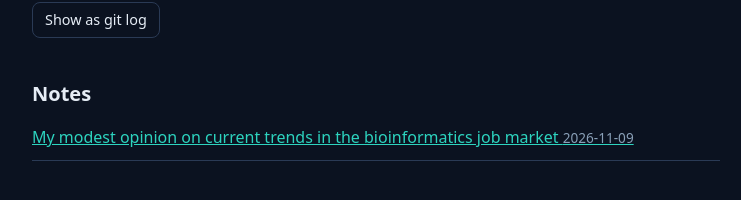
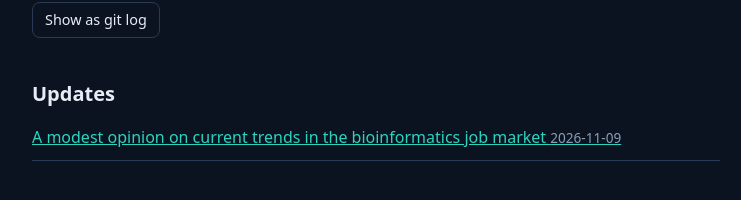
Before and after one commit to mohanadhussein/mohanadhussein.github.io, a plain HTML site: page index.html in a window 1280 px wide. Shown: the part 1216-1416 px from the top of the page, without its empty margins (264-1005 px from the left). Drawn offline with Linux system fonts and the light colour scheme.

Commit message:
Update index.html

```diff
--- a/index.html
+++ b/index.html
@@ -32,10 +32,10 @@
   </section>
 
   <section id="blog">
-    <h2>Notes</h2>
+    <h2>Updates</h2>
     <ul class="posts">
       <li>
-        <a href="blog/first-post.html">My modest opinion on current trends in the bioinformatics job market
+        <a href="blog/first-post.html">A modest opinion on current trends in the bioinformatics job market
         <time>2026-11-09</time>
       </li>
     </ul>
```
